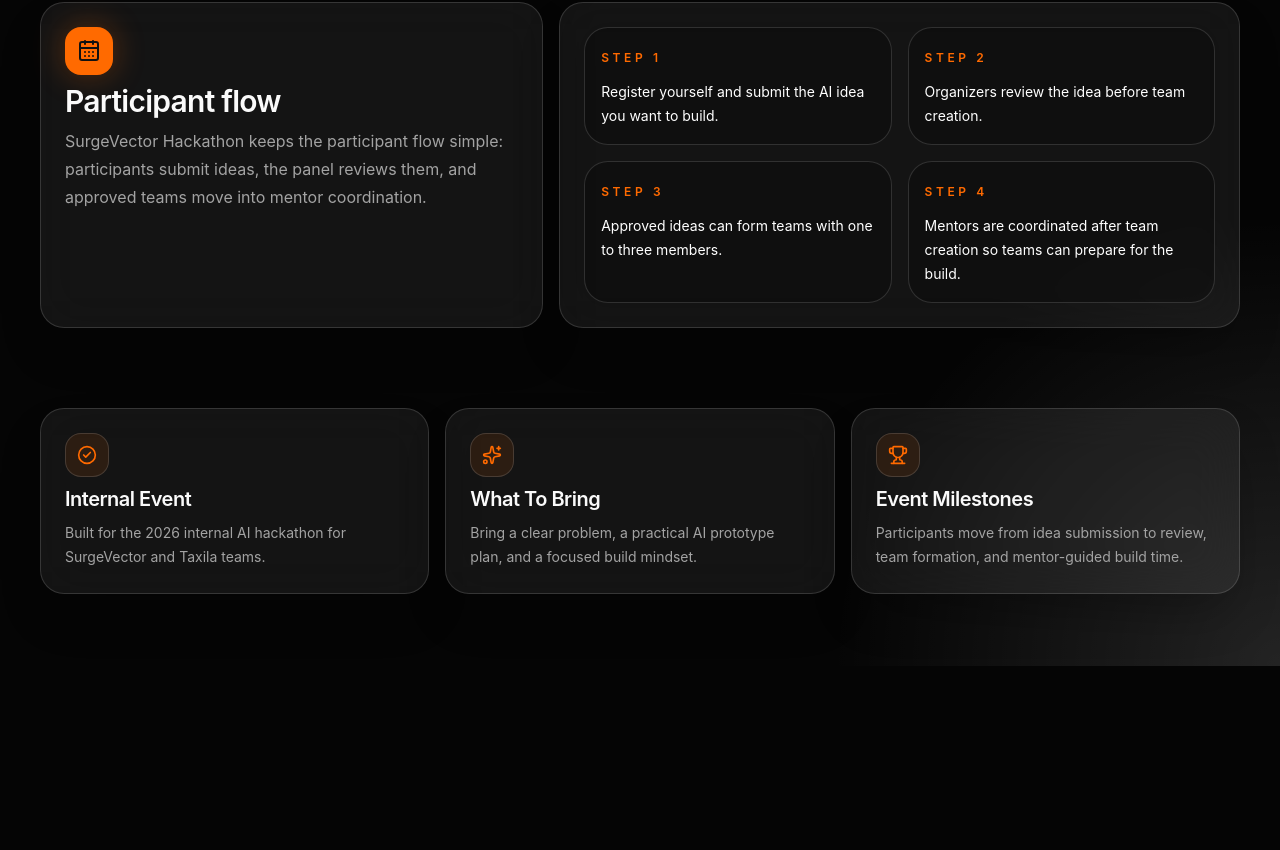
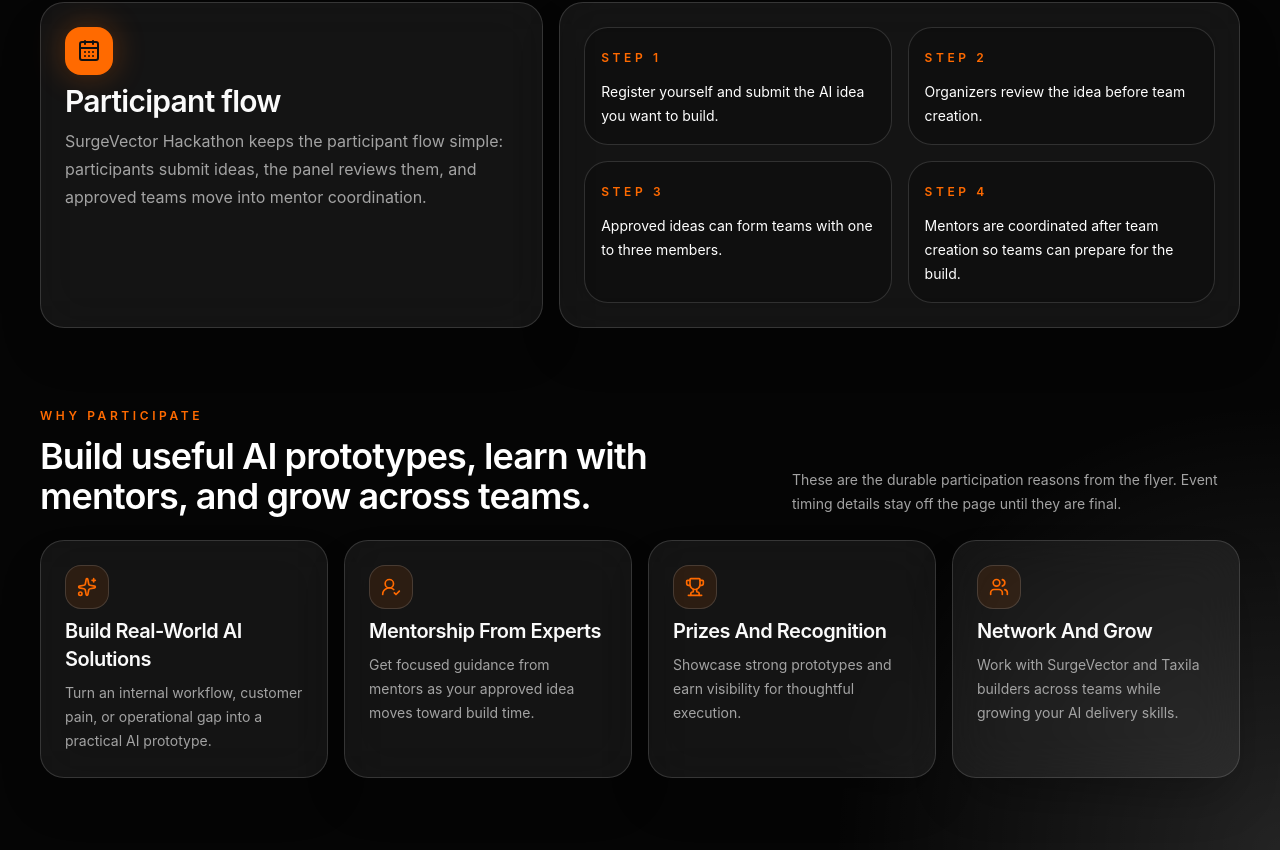
Before and after one commit to vknimmala/hackathon-org, a Next.js app: page / in a window 1280 px wide. Shown: the part 1336-2186 px from the top of the page. Before the commit the page ends 2002 px from the top, so only its background shows below. Built offline with nearby package versions, Linux system fonts and the light colour scheme.

Commit message:
feat: add landing participation highlights

```diff
--- a/src/app/(marketing)/page.tsx
+++ b/src/app/(marketing)/page.tsx
@@ -4,7 +4,6 @@
 import {
   ArrowRight,
   CalendarDays,
-  CheckCircle2,
   Gauge,
   LayoutDashboard,
   ShieldCheck,
@@ -100,24 +99,30 @@
   "Mentors are coordinated after team creation so teams can prepare for the build.",
 ];
 
-const signalCards = [
+const participationBenefits = [
   {
     description:
-      "Built for the 2026 internal AI hackathon for SurgeVector and Taxila teams.",
-    icon: CheckCircle2,
-    title: "Internal Event",
+      "Turn an internal workflow, customer pain, or operational gap into a practical AI prototype.",
+    icon: Sparkles,
+    title: "Build Real-World AI Solutions",
   },
   {
     description:
-      "Bring a clear problem, a practical AI prototype plan, and a focused build mindset.",
-    icon: Sparkles,
-    title: "What To Bring",
+      "Get focused guidance from mentors as your approved idea moves toward build time.",
+    icon: UserRoundCheck,
+    title: "Mentorship From Experts",
   },
   {
     description:
-      "Participants move from idea submission to review, team formation, and mentor-guided build time.",
+      "Showcase strong prototypes and earn visibility for thoughtful execution.",
     icon: Trophy,
-    title: "Event Milestones",
+    title: "Prizes And Recognition",
+  },
+  {
+    description:
+      "Work with SurgeVector and Taxila builders across teams while growing your AI delivery skills.",
+    icon: Users,
+    title: "Network And Grow",
   },
 ];
 
@@ -151,6 +156,9 @@
             aria-label="Primary landing actions"
             className="hidden items-center gap-2 md:flex"
           >
+            <Button asChild size="sm" variant="ghost">
+              <Link href={"/register/idea" as Route}>Participant</Link>
+            </Button>
             <Button asChild size="sm" variant="ghost">
               <Link href="/admin">Organizer</Link>
             </Button>
@@ -341,16 +349,35 @@
         </section>
 
         <section
-          aria-label="Hackathon signals"
-          className="grid gap-4 pb-10 md:grid-cols-3"
+          aria-labelledby="why-participate"
+          className="space-y-6 pb-10"
         >
-          {signalCards.map((signal, index) => {
-            const Icon = signal.icon;
+          <FadeIn className="flex flex-col justify-between gap-4 sm:flex-row sm:items-end">
+            <div className="space-y-3">
+              <p className="text-xs font-semibold uppercase tracking-[0.3em] text-primary">
+                Why Participate
+              </p>
+              <h2
+                className="max-w-3xl text-3xl font-semibold tracking-tight text-white sm:text-4xl"
+                id="why-participate"
+              >
+                Build useful AI prototypes, learn with mentors, and grow across
+                teams.
+              </h2>
+            </div>
+            <p className="max-w-md text-sm leading-6 text-muted-foreground">
+              These are the durable participation reasons from the flyer. Event
+              timing details stay off the page until they are final.
+            </p>
+          </FadeIn>
+          <div className="grid gap-4 md:grid-cols-2 xl:grid-cols-4">
+            {participationBenefits.map((benefit, index) => {
+              const Icon = benefit.icon;
 
               return (
                 <FadeIn
                   className="h-full"
-                key={signal.title}
+                  key={benefit.title}
                   transition={{ delay: index * 0.04, duration: 0.35 }}
                 >
                   <Card className="h-full">
@@ -358,15 +385,16 @@
                       <span className="mb-2 inline-flex size-11 items-center justify-center rounded-2xl border border-primary/30 bg-primary/10 text-primary">
                         <Icon aria-hidden="true" className="size-5" />
                       </span>
-                    <CardTitle>{signal.title}</CardTitle>
+                      <CardTitle>{benefit.title}</CardTitle>
                       <CardDescription className="leading-6">
-                      {signal.description}
+                        {benefit.description}
                       </CardDescription>
                     </CardHeader>
                   </Card>
                 </FadeIn>
               );
             })}
+          </div>
         </section>
       </div>
     </main>
```
Lines whose indentation alone changed are shown as unchanged.
